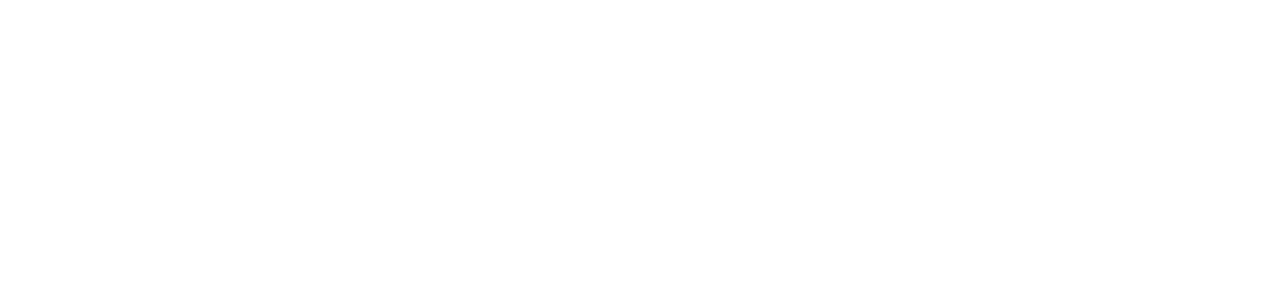
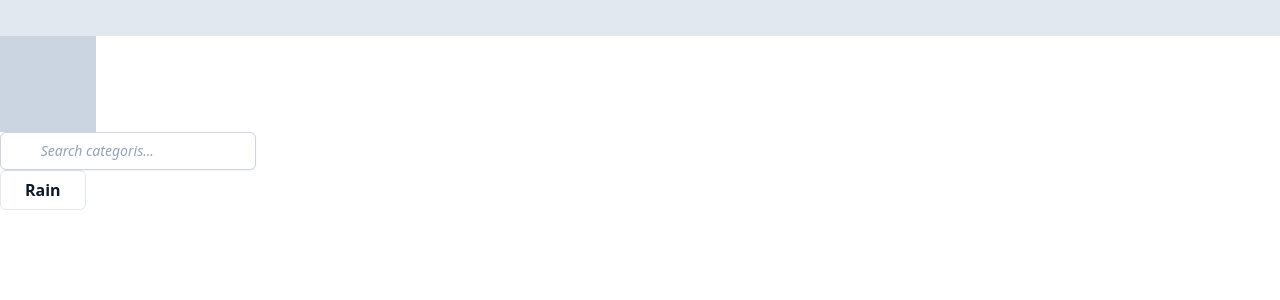
Before and after one commit to Hikari7/SleepHelper_ReactApp, a React (Create React App) app: page / in a window 1280 px wide. Shown: the top 300 px of the page. Built offline with nearby package versions, Linux system fonts and the light colour scheme.

Commit message:
added components and youtube key

```diff
--- a/src/components/Header.js
+++ b/src/components/Header.js
@@ -1,9 +1,13 @@
-import React from 'react'
+import React from "react";
+
+//スタイリング、これ仮なんで！！！
 
 function Header() {
   return (
-    <div>Header</div>
-  )
+    <div>
+      <div className="bg-slate-200 h-9 "></div>
+    </div>
+  );
 }
 
-export default Header
+export default Header;
--- a/src/components/Videos/Categories.js
+++ b/src/components/Videos/Categories.js
@@ -1,8 +1,45 @@
 import React from "react";
-import CategoriesItem from "./CategoriesItem";
+import CategoriesVideo from "./CategoriesVideo";
+// import Iframe from "react-iframe";
 
-function Categories() {
-  return <div>Categories</div>;
+//CategoriesがCategoriesVideoの親であると私は認識しているよ
+
+function Categories({}) {
+  const handleVideo = () => {
+    console.log("clicked");
+  };
+
+  return (
+    <>
+      <ul>
+        <li>
+          <button
+            className="h-10 px-6 font-semibold rounded-md border border-slate-200 text-slate-900"
+            type="button"
+            onClick={() => handleVideo()}
+          >
+            Rain
+          </button>
+        </li>
+        {/* <li>
+          <button
+            className="h-10 px-6 font-semibold rounded-md border border-slate-200 text-slate-900"
+            type="button"
+          >
+            Rain
+          </button>
+        </li>
+        <li>
+          <button
+            className="h-10 px-6 font-semibold rounded-md border border-slate-200 text-slate-900"
+            type="button"
+          >
+            Rain
+          </button>
+        </li> */}
+      </ul>
+    </>
+  );
 }
 
 export default Categories;
--- a/src/components/Videos/CategoriesItem.js
+++ /dev/null
@@ -1,7 +0,0 @@
-import React from "react";
-
-function CategoriesItem() {
-  return <div>CategoriesItem</div>;
-}
-
-export default CategoriesItem;
--- /dev/null
+++ b/src/components/Videos/CategoriesVideo.js
@@ -0,0 +1,27 @@
+// import React from "react";
+
+// function CategoriesItem() {
+//   return (
+//     <div>
+//       <div className=" h-24 w-24 bg-slate-300 ">show videos here</div>
+//     </div>
+//   );
+// }
+
+// export default CategoriesItem;
+
+import React from "react";
+
+const CategoriesVideo = () => {
+
+
+  return (
+    <>
+      <div className="h-24 w-24 bg-slate-300 ">
+        {/* <Categories handleVideo={handleVideo} /> */}
+      </div>
+    </>
+  );
+};
+
+export default CategoriesVideo;
--- a/src/components/Videos/Search.js
+++ b/src/components/Videos/Search.js
@@ -1,7 +1,24 @@
 import React from "react";
 
 function Search() {
-  return <div></div>;
+  return (
+    <div>
+      <form className="ui form">
+        <label className="relative block">
+          <span className="sr-only">Search</span>
+          <span className="absolute inset-y-0 left-0 flex items-center pl-2">
+            <svg className="h-5 w-5 fill-slate-300" viewBox="0 0 20 20"></svg>
+          </span>
+          <input
+            className="placeholder:italic placeholder:text-slate-400 block bg-white border border-slate-300 rounded-md py-2 pl-9 pr-3 shadow-sm focus:outline-none focus:border-sky-500 focus:ring-sky-500 focus:ring-1 sm:text-sm w-1/5"
+            placeholder=" Search categoris..."
+            type="text"
+            name="search"
+          />
+        </label>
+      </form>
+    </div>
+  );
 }
 
 export default Search;
--- a/src/components/Videos/VideosMain.js
+++ b/src/components/Videos/VideosMain.js
@@ -1,10 +1,23 @@
-import React from "react";
+import React, { useState } from "react";
+import Header from "../Header";
+import Categories from "./Categories";
+import CategoriesVideo from "./CategoriesVideo";
+import Search from "./Search";
+
+//video pageの1番の親
 
 function VideosMain() {
+  const [video, setVideo] = useState(null);
+
   return (
-    <div>
-      <div className=""></div>
-    </div>
+    <>
+      <div className="mx-auto items-center justify-center">
+        <Header />
+        <CategoriesVideo setVideo={setVideo} />
+        <Search />
+        <Categories />
+      </div>
+    </>
   );
 }
 
```
